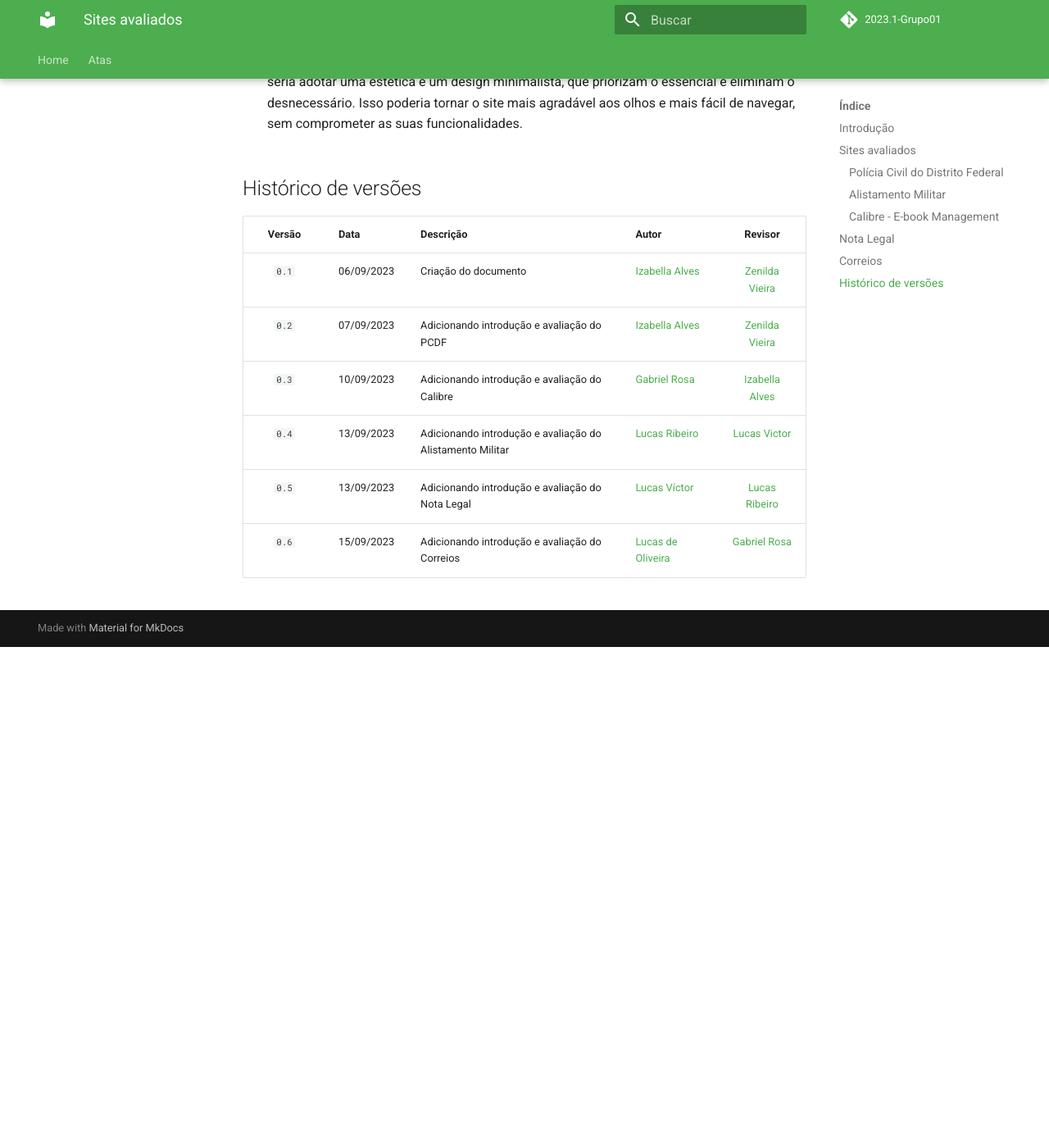
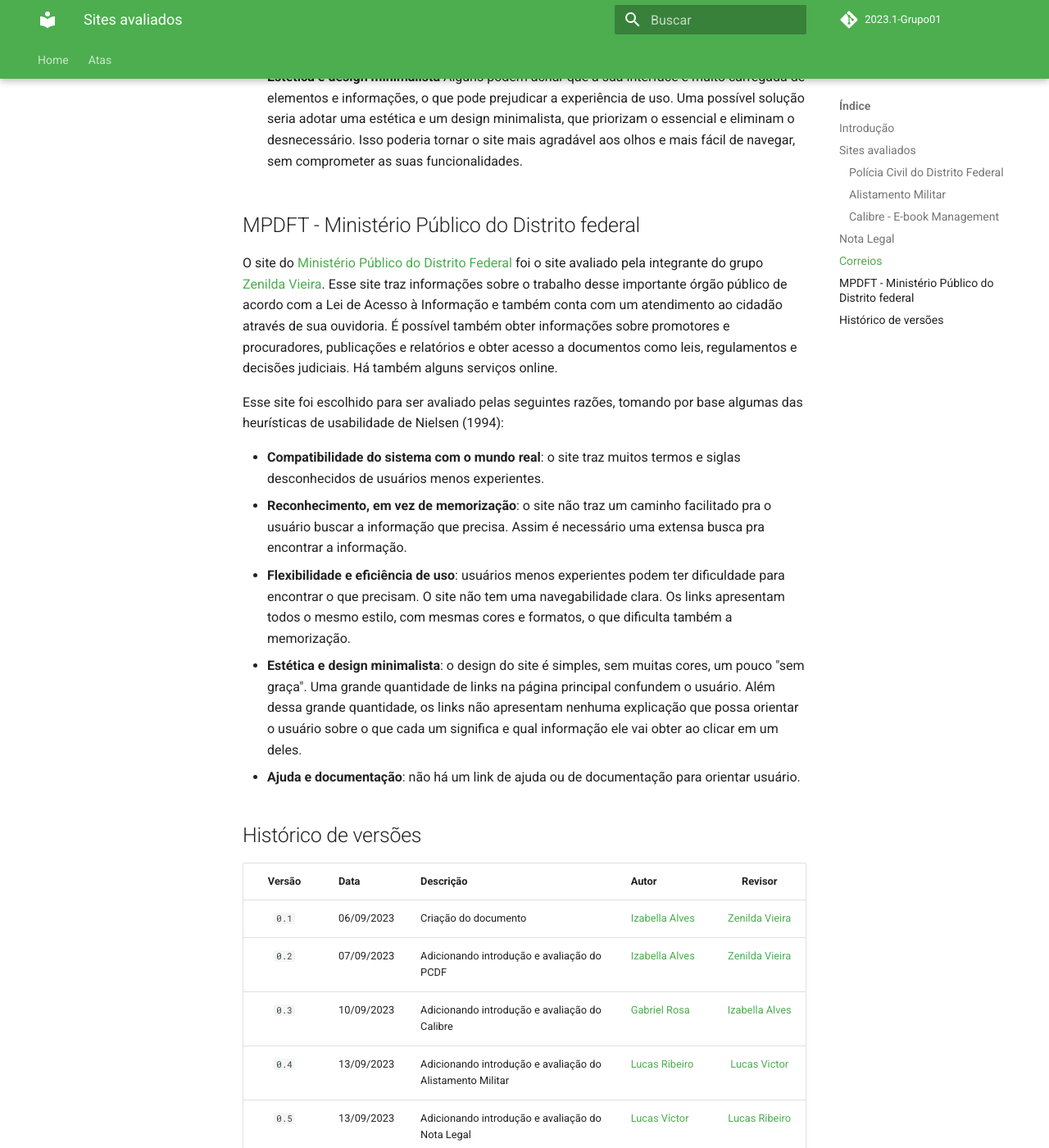
Before and after one commit to Interacao-Humano-Computador/2023.2-NotaLegal, an MkDocs documentation site: the page built from docs/planejamento do projeto/lista-sites-avaliados.md, in a window 1280 px wide and 1400 px high, scrolled down 3139 px. Shown: the whole window at 82% size. Built offline with MkDocs 1.6.1 and Material for MkDocs 9.7.7, drawn with Linux system fonts in a browser that asks for light colours; comment, search, counter and statistics services are not loaded; before the commit the page ends 3928 px from its top, so only the background shows below that; some of the changed text lies outside the part shown.

Commit message:
Adicionando introdução e avaliação do MPDFT

```diff
--- a/docs/planejamento do projeto/lista-sites-avaliados.md
+++ b/docs/planejamento do projeto/lista-sites-avaliados.md
@@ -2,14 +2,15 @@
 ## Introdução
 Na fase inicial do projeto, os estudantes foram convidados a selecionar individualmente websites governamentais ou de código aberto. Essa escolha tinha como propósito apresentar sugestões para o website que seria analisado em conjunto pelo grupo durante a disciplina Interação Humano-Computador. A Tabela 1 fornece detalhes sobre os websites avaliados por cada membro da equipe.
 
-| Site avaliado               | Membro que fez a avaliação        |
-| :---------------------------: | :---------------------------------: |
-| [Calibre - E-book Management](https://calibre-ebook.com)        |[Gabriel Rosa](https://github.com/gabrielrosa09) |
-|[Alistamento Militar](https://alistamento.eb.mil.br/)            |[Lucas Ribeiro](https://github.com/lucassouzs)|
-|[Polícia Civil do Distrito Federal](https://www.pcdf.df.gov.br)                             |[Izabella Alves](https://github.com/izabellaalves)                               |
-|                [Nota Legal](https://www.notalegal.df.gov.br/)         | [Lucas Víctor](https://github.com/Lucas13032003)                                    |
-| [Correios](https://www.correios.com.br/)| [Lucas de Oliveira](https://github.com/LucasOliveiraDiasMarquesFerreira)                                  |
-|                             |                                   |
+| Site avaliado                                                   | Membro que fez a avaliação                            |
+| :-------------------------------------------------------------: | :---------------------------------------------------: |
+| [Calibre - E-book Management](https://calibre-ebook.com)        |[Gabriel Rosa](https://github.com/gabrielrosa09)       |
+| [Alistamento Militar](https://alistamento.eb.mil.br/)           |[Lucas Ribeiro](https://github.com/lucassouzs)         |
+| [Polícia Civil do Distrito Federal](https://www.pcdf.df.gov.br) |[Izabella Alves](https://github.com/izabellaalves)     |
+| [Nota Legal](https://www.notalegal.df.gov.br/)                  | [Lucas Víctor](https://github.com/Lucas13032003)      |
+| [Correios](https://www.correios.com.br/)     | [Lucas de Oliveira](https://github.com/LucasOliveiraDiasMarquesFerreira) |
+| | |
+| [Ministério Público do Distrito Federal](https://www.mpdft.mp.br/portal/) | [Zenilda Vieira](https://github.com/ZenildaVieira) |
 
 **Tabela 1:** Tabela de sites avaliados (Fonte: [Izabella Alves](https://github.com/izabellaalves))
 
@@ -70,7 +71,17 @@ Diante desses desafios, eu, [Lucas Víctor](https://github.com/Lucas13032003), d
 
  - **Estética e design minimalista** Alguns podem achar que a sua interface é muito carregada de elementos e informações, o que pode prejudicar a experiência de uso. Uma possível solução seria adotar uma estética e um design minimalista, que priorizam o essencial e eliminam o desnecessário. Isso poderia tornar o site mais agradável aos olhos e mais fácil de navegar, sem comprometer as suas funcionalidades.
 
+## MPDFT - Ministério Público do Distrito federal
 
+O site do [Ministério Público do Distrito Federal](https://www.mpdft.mp.br/portal/) foi o site avaliado pela integrante do grupo [Zenilda Vieira](https://github.com/ZenildaVieira). Esse site traz informações sobre o trabalho desse importante órgão público de acordo com a Lei de Acesso à Informação e também conta com um atendimento ao cidadão através de sua ouvidoria. É possível também obter informações sobre promotores e procuradores, publicações e relatórios e obter acesso a documentos como leis, regulamentos e decisões judiciais. Há também alguns serviços online.
+
+Esse site foi escolhido para ser avaliado pelas seguintes razões, tomando por base algumas das heurísticas de usabilidade de Nielsen (1994):
+
+ - **Compatibilidade do sistema com o mundo real**: o site traz muitos termos e siglas desconhecidos de usuários menos experientes.
+ - **Reconhecimento, em vez de memorização**: o site não traz um caminho facilitado pra o usuário buscar a informação que precisa. Assim é necessário uma extensa busca pra encontrar a informação.
+ - **Flexibilidade e eficiência de uso**: usuários menos experientes podem ter dificuldade para encontrar o que precisam. O site não tem uma navegabilidade clara. Os links apresentam todos o mesmo estilo, com mesmas cores e formatos, o que dificulta também a memorização.
+ - **Estética e design minimalista**: o design do site é simples, sem  muitas cores, um pouco "sem graça". Uma grande quantidade de links na página principal confundem o usuário. Além dessa grande quantidade, os links não apresentam nenhuma explicação que possa orientar o usuário sobre o que cada um significa e qual informação ele vai obter ao clicar em um deles.
+ - **Ajuda e documentação**: não há um link de ajuda ou de documentação para orientar usuário.
 
 ## Histórico de versões
 
@@ -82,3 +93,4 @@ Diante desses desafios, eu, [Lucas Víctor](https://github.com/Lucas13032003), d
 |`0.4`|13/09/2023|Adicionando introdução e avaliação do Alistamento Militar|[Lucas Ribeiro](https://github.com/lucassouzs)|[Lucas Victor](https://github.com/Lucas13032003)|
 |`0.5`|13/09/2023 | Adicionando introdução e avaliação do Nota Legal|  [Lucas Víctor](https://github.com/Lucas13032003)  | [Lucas Ribeiro](https://github.com/lucassouzs) |
 |`0.6`|15/09/2023 | Adicionando introdução e avaliação do Correios|  [Lucas de Oliveira](https://github.com/LucasOliveiraDiasMarquesFerreira)  | [Gabriel Rosa](https://github.com/gabrielrosa09) |
+|`0.7`|16/09/2023 | Adicionando introdução e avaliação do MPDFT|  [Zenilda Vieira](https://github.com/ZenildaVieira)  | [Gabriel Zaranza](https://github.com/GZaranza) |
```
